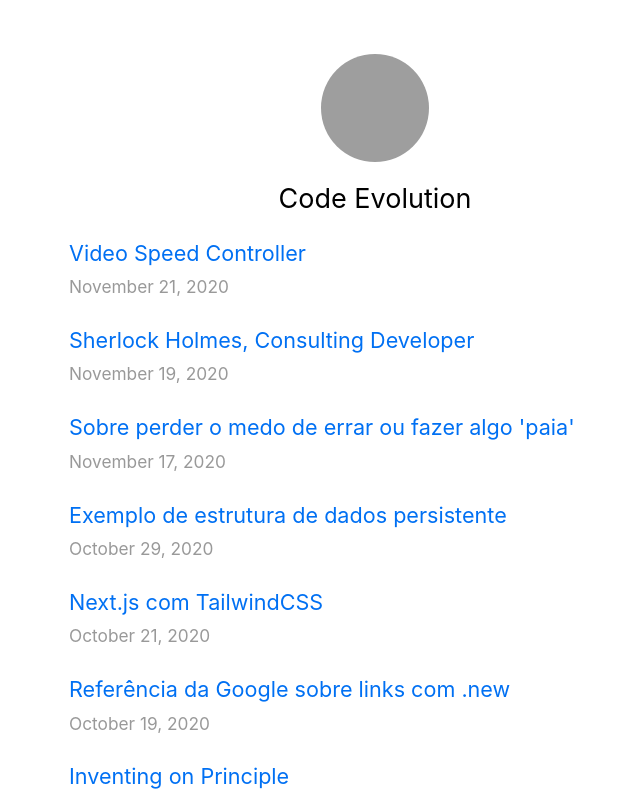
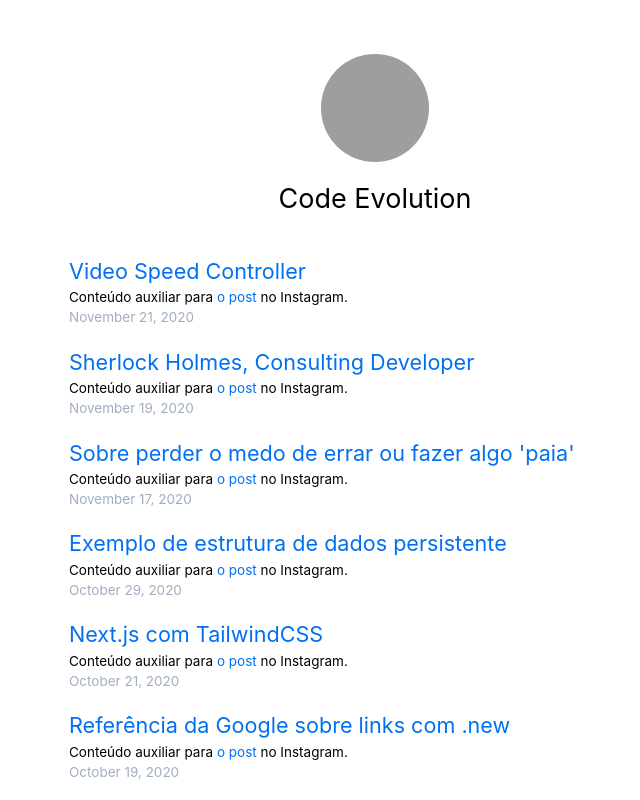
Before and after one commit to marcelocra/marcelocra.github.io, a Next.js app: page /posts in a window 1280 px wide. Shown: the top 800 px of the page, without its empty margins (265-905 px from the left). Built offline with nearby package versions, Linux system fonts and the light colour scheme; grey boxes are pictures that could not be loaded.

Commit message:
Update links design and add Instagram reference

```diff
--- a/components/layout.module.css
+++ b/components/layout.module.css
@@ -22,7 +22,6 @@
 }
 
 .backToHome {
-  margin: 3rem 0 0;
   color: #0070f3;
 }
 
--- a/pages/index.jsx
+++ b/pages/index.jsx
@@ -17,19 +17,6 @@ export default function Home() {
       </section>
 
       <section className="grid grid-cols-1 sm:grid-cols-2 gap-2 mt-2">
-        <Link href="/posts">
-          <a className="p-3 border border-gray-500 rounded hover:bg-gray-300 hover:no-underline">
-            <h3>
-              Blog
-            </h3>
-            <p className="text-gray-500 text-xs">
-              Conteúdos diversos, sobre design de software, programação, ferramentas,
-              {' '}
-              produtividade, etc.
-            </p>
-          </a>
-        </Link>
-
         <a href="https://instagram.com/codeevolution" className="p-3 border border-gray-500 rounded hover:bg-gray-300 hover:no-underline">
           <h3>
             Instagram
@@ -44,13 +31,33 @@ export default function Home() {
             YouTube
           </h3>
           <p className="text-gray-500 text-xs">
-            <span role="img" aria-label="obra">🚧</span>
-            {' '}
-            Em construção! Avisaremos no Instagram qdo tiver pronto, mas se quiser se
-            {' '}
-            inscrever já pode ;).
+            Vídeos completos sobre diversos assuntos.
           </p>
         </a>
+
+        <Link href="/links">
+          <a className="p-3 border border-gray-500 rounded hover:bg-gray-300 hover:no-underline">
+            <h3>
+              Referências para posts do Instagram
+            </h3>
+            <p className="text-gray-500 text-xs">
+              Todas as referências dos meus posts no Instagram.
+            </p>
+          </a>
+        </Link>
+
+        <Link href="/posts">
+          <a className="p-3 border border-gray-500 rounded hover:bg-gray-300 hover:no-underline">
+            <h3>
+              Blog
+            </h3>
+            <p className="text-gray-500 text-xs">
+              Conteúdos diversos, sobre design de software, programação, ferramentas,
+              {' '}
+              produtividade, etc.
+            </p>
+          </a>
+        </Link>
 
         <a className="p-3 border border-gray-500 rounded hover:bg-gray-300 hover:no-underline">
           <h3>
@@ -62,17 +69,6 @@ export default function Home() {
             Em construção! Assim que a lista estiver pronta, avisaremos no Instagram.
           </p>
         </a>
-
-        <Link href="/links">
-          <a className="p-3 border border-gray-500 rounded hover:bg-gray-300 hover:no-underline">
-            <h3>
-              Links do Instagram
-            </h3>
-            <p className="text-gray-500 text-xs">
-              Todas as referências dos meus posts no Instagram.
-            </p>
-          </a>
-        </Link>
       </section>
     </Layout>
   );
--- a/pages/links.jsx
+++ b/pages/links.jsx
@@ -13,6 +13,16 @@ export async function getStaticProps() {
     },
   };
 }
+
+const LinkContent = ({ post }) => (
+  <>
+    Link
+    {' '}
+    {post.linkNumber}
+    {' '}
+    {post.draft && <span className="italic text-xs text-gray-500">draft</span>}
+  </>
+);
 
 export default function Links({ allPostsData }) {
   const [showDetails, setShowDetails] = useState(false);
@@ -52,9 +62,7 @@ export default function Links({ allPostsData }) {
               {showDetails ? (
                 <div className="border rounded p-2 shadow">
                   <a href={post.link}>
-                    Link
-                    {' '}
-                    {post.linkNumber}
+                    <LinkContent post={post} />
                   </a>
                   <p className="text-xs">{post.title}</p>
                   <Link href="/post/[id]" as={`/post/${post.id}`}>
@@ -63,9 +71,7 @@ export default function Links({ allPostsData }) {
                 </div>
               ) : (
                 <a href={post.link} className="border rounded p-2 shadow hover:bg-gray-300 hover:no-underline">
-                  Link
-                  {' '}
-                  {post.linkNumber}
+                  <LinkContent post={post} />
                 </a>
               )}
             </React.Fragment>
--- a/pages/post/[id].jsx
+++ b/pages/post/[id].jsx
@@ -1,12 +1,12 @@
 import Head from 'next/head';
-import Link from 'next/link';
 
 import Date from '../../components/date';
 import Layout from '../../components/layout';
-import utilStyles from '../../styles/utils.module.css';
 import { getAllPostIds, getPostData } from '../../lib/posts';
 
 export default function Post({ postData }) {
+  const titleStyle = 'text-xl font-bold';
+
   return (
     <Layout>
       <Head>
@@ -15,13 +15,31 @@ export default function Post({ postData }) {
         </title>
       </Head>
       <article>
-        {postData.link
-          ? <a href={postData.link}><h1 className={utilStyles.headingXl}>{postData.title}</h1></a>
-          : <h1 className={utilStyles.headingXl}>{postData.title}</h1>}
-        <div className={utilStyles.lightText}>
+        {postData.instagram && (
+          <div className="mt-3 text-gray-500 leading-tight">
+            Conteúdo auxiliar para
+            {' '}
+            <a href={postData.instagram}>o post</a>
+            {' '}
+            no Instagram.
+          </div>
+        )}
+
+        {postData.link ? (
+          <a href={postData.link}>
+            <h1 className={titleStyle}>{postData.title}</h1>
+          </a>
+        ) : (
+          <h1 className={titleStyle}>
+            {postData.title}
+          </h1>
+        )}
+
+        <div className="text-xs text-gray-500">
           <Date dateString={postData.date} />
         </div>
-        <div dangerouslySetInnerHTML={{ __html: postData.contentHtml }} />
+
+        <div className="my-4" dangerouslySetInnerHTML={{ __html: postData.contentHtml }} />
       </article>
     </Layout>
   );
--- a/pages/posts.jsx
+++ b/pages/posts.jsx
@@ -24,15 +24,25 @@ export default function Posts({ allPostsData }) {
 
       <section className={`${utilStyles.headingMd} ${utilStyles.padding1px}`}>
         <ul className={utilStyles.list}>
-          {allPostsData.map(({ id, date, title }) => (
-            <li className={utilStyles.listItem} key={id}>
+          {allPostsData.map(({
+            id, date, title, instagram,
+          }) => (
+            <li className="my-4" key={id}>
               <Link href="/post/[id]" as={`/post/${id}`}>
                 <a>{title}</a>
               </Link>
-              <br />
-              <small className={utilStyles.lightText}>
+              {instagram && (
+                <div className="text-xs">
+                  Conteúdo auxiliar para
+                  {' '}
+                  <a href={instagram}>o post</a>
+                  {' '}
+                  no Instagram.
+                </div>
+              )}
+              <div className="text-xs text-gray-500">
                 <Date dateString={date} />
-              </small>
+              </div>
             </li>
           ))}
         </ul>
--- a/styles/global.css
+++ b/styles/global.css
@@ -25,3 +25,7 @@ img {
   max-width: 100%;
   display: block;
 }
+
+main > article > div > p {
+  margin-bottom: 1.2rem;
+}
```
